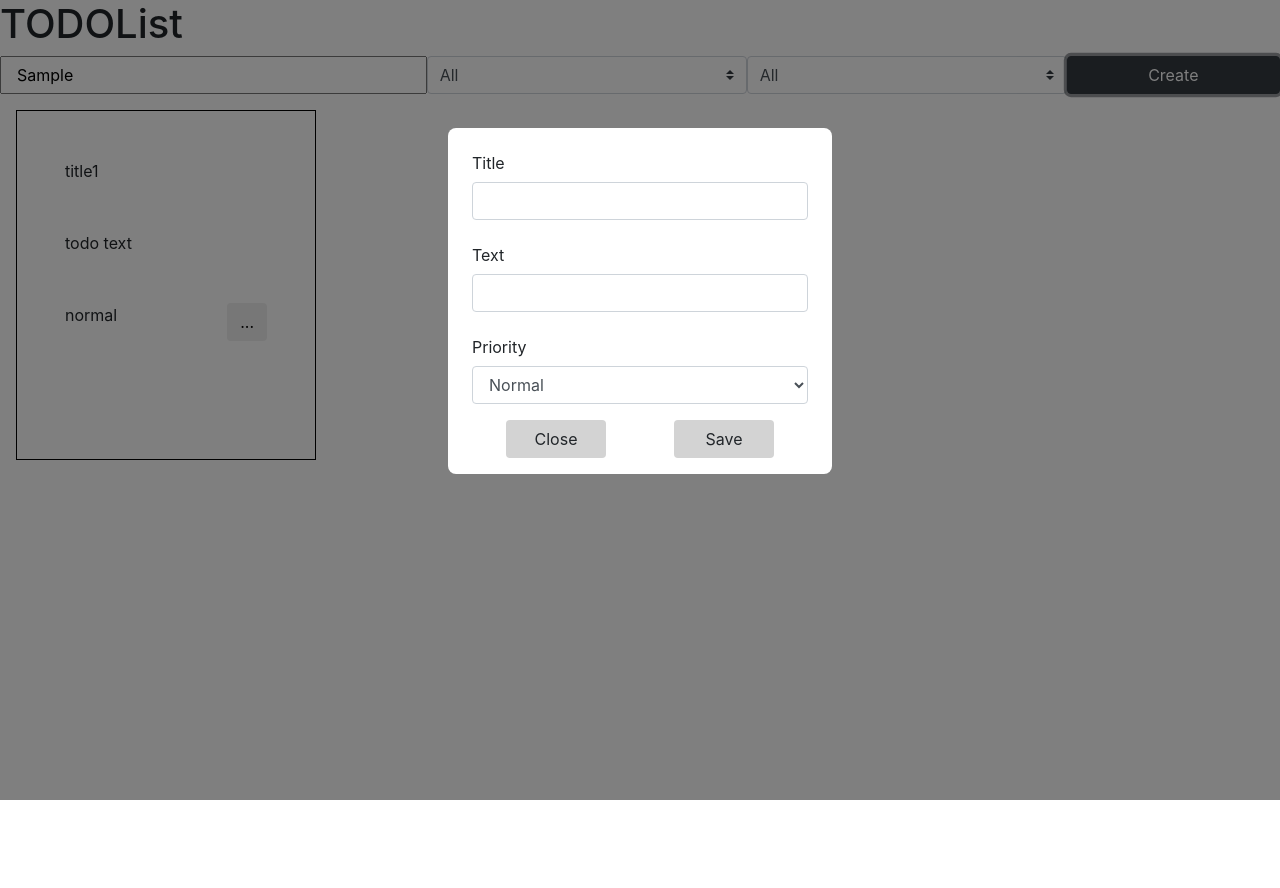
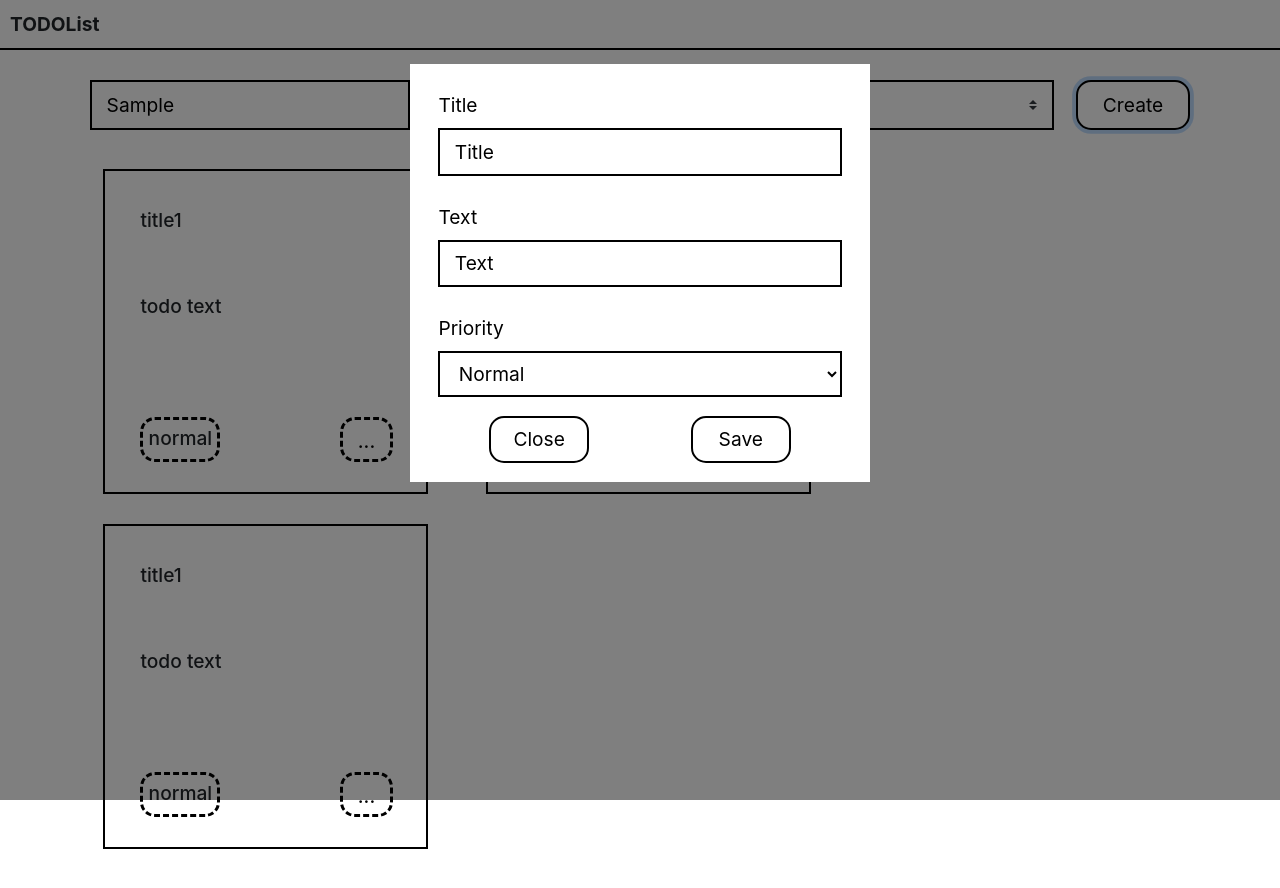
Before and after one commit to kdord/toDoList, a website: page index.html in a window 1280 px wide. Both pictures are taken after typing "Sample" into the empty fields and a click on the button "Create". Before the commit the page ends 800 px from the top, so only its background shows below. Drawn offline with nearby package versions, Linux system fonts and the light colour scheme.

Commit message:
add styling

```diff
--- a/index.html
+++ b/index.html
@@ -1,34 +1,33 @@
 <!DOCTYPE html>
 <html lang="en">
+
 <head>
     <meta charset="UTF-8">
+    <meta name="viewport" content="width=device-width, initial-scale=1, shrink-to-fit=no">
     <title>TODOList</title>
 
     <link rel="stylesheet" href="https://maxcdn.bootstrapcdn.com/bootstrap/4.0.0/css/bootstrap.min.css" integrity="sha384-Gn5384xqQ1aoWXA+058RXPxPg6fy4IWvTNh0E263XmFcJlSAwiGgFAW/dAiS6JXm" crossorigin="anonymous">
+    <link href="https://fonts.googleapis.com/css?family=Roboto:400,500&display=swap" rel="stylesheet">
+    <link rel="stylesheet" type="text/css" href="css/style.css">
+</head>
 
-	<link rel="stylesheet" type="text/css" href="css/style.css">
-
-</head>
 <body>
-
-	<h1>TODOList</h1>
-	<div class="toolbar input-group" id="toolbar">
-
+    <div id="header">
+        <h6 id="headerTitle">TODOList</h6>
+    </div>
+    <div class="toolbar input-group m-2" id="toolbar">
     </div>
     <div>
-
         <div id="create_window" class="create_window">
             <div class="create_window_content">
-
-
                 <form action="POST">
                     <div class="form-group">
                         <label for="item_title" class="col-form-label">Title</label>
-						<input type="text" id="item_title" class="form-control">
+                        <input type="text" id="item_title" class="form-control" placeholder="Title">
                     </div>
                     <div class="form-group">
                         <label for="item_text" class="col-form-label">Text</label>
-						<input type="text" id="item_text" class="form-control">
+                        <input type="text" id="item_text" class="form-control" placeholder="Text">
                     </div>
                     <div class="form-group">
                         <label for="item-priority" class="col-form-label">Priority</label>
@@ -40,23 +39,18 @@
                     </div>
                     <div class="create_window_btns d-flex justify-content-around">
                         <span class="close_btn btn" id="closeBtn">Close</span>
-						<span type="button" class="save_btn btn" id="createBtn" onclick="createItem()" value="Submit">Save</span>
+                        <span class="save_btn btn" id="saveBtn" onclick="createItem()" value="Submit">Save</span>
                     </div>
                 </form>
-
             </div>
         </div>
-
         <div class="items container-fluid" id="itemsDiv">
-
         </div>
-
-
     </div>
-
     <script type="text/javascript" src="index.js"></script>
     <script src="https://code.jquery.com/jquery-3.3.1.slim.min.js" integrity="sha384-q8i/X+965DzO0rT7abK41JStQIAqVgRVzpbzo5smXKp4YfRvH+8abtTE1Pi6jizo" crossorigin="anonymous"></script>
     <script src="https://cdnjs.cloudflare.com/ajax/libs/popper.js/1.14.7/umd/popper.min.js" integrity="sha384-UO2eT0CpHqdSJQ6hJty5KVphtPhzWj9WO1clHTMGa3JDZwrnQq4sF86dIHNDz0W1" crossorigin="anonymous"></script>
     <script src="https://stackpath.bootstrapcdn.com/bootstrap/4.3.1/js/bootstrap.min.js" integrity="sha384-JjSmVgyd0p3pXB1rRibZUAYoIIy6OrQ6VrjIEaFf/nJGzIxFDsf4x0xIM+B07jRM" crossorigin="anonymous"></script>
 </body>
+
 </html>
--- a/index.js
+++ b/index.js
@@ -32,7 +32,8 @@ let closeBtn = document.getElementById("closeBtn");
 
 toolBarDiv.append(createBtn);
 
-createBtn.className = "btn btn-dark col-2";
+createBtn.className = "btn ";
+createBtn.setAttribute("id", "createBtn")
 createBtn.innerHTML = "Create";
 
 
@@ -53,7 +54,7 @@ window.onclick = function(event) {
 
 
 let priorityFilter = document.createElement("select");
-priorityFilter.className = "priorityFilter custom-select col-3";
+priorityFilter.className = "priorityFilter custom-select";
 priorityFilter.setAttribute("id", "priorityFilter")
 
 toolBarDiv.prepend(priorityFilter)
@@ -107,7 +108,7 @@ let priorityFilteredDisplay = (filterValue) => {
 
 
 let stateFilter = document.createElement("select");
-stateFilter.className = "stateFilter custom-select col-3";
+stateFilter.className = "stateFilter custom-select ";
 stateFilter.setAttribute("id", "stateFilter");
 
 toolBarDiv.prepend(stateFilter);
@@ -158,7 +159,7 @@ let stateFilteredDisplay = (filterValue) => {
 
 
 let searchFilter = document.createElement("input");
-searchFilter.className = "searchFilter col-4";
+searchFilter.className = "searchFilter ";
 searchFilter.setAttribute("id", "searchFilter");
 searchFilter.setAttribute("type", "text");
 searchFilter.setAttribute("placeholder", "Search by title")
@@ -220,7 +221,7 @@ let clearForm = () => {
 }
 
 let itemsDiv = document.getElementById("itemsDiv");
-itemsDiv.className = "d-flex"
+itemsDiv.className = "d-flex row "
 
 
 let createItemCardContent = (itemCard, element) => {
@@ -234,14 +235,20 @@ let createItemCardContent = (itemCard, element) => {
     itemTextDiv.className = "my-5"
     itemTextDiv.innerHTML = element.text;
 
+
+
+
     let itemFooterDiv = document.createElement("div");
+
     itemCard.append(itemFooterDiv);
     itemFooterDiv.className = "d-flex justify-content-between"
+    itemFooterDiv.setAttribute("id", "itemFooterDiv")
 
 
     let itemPrioritySpan = document.createElement("span");
     itemFooterDiv.append(itemPrioritySpan);
     itemPrioritySpan.innerHTML = element.priority;
+    itemPrioritySpan.setAttribute("id", "prioritySpan");
 
 
     //create dropdown menu
@@ -256,7 +263,7 @@ let createItemCardContent = (itemCard, element) => {
     dropdownToggle.setAttribute("aria-haspopup", "true");
     dropdownToggle.setAttribute("aria-expanded", "false");
     dropdownToggle.setAttribute("data-toggle", "dropdown");
-    dropdownToggle.innerHTML = "..."
+    dropdownToggle.innerHTML = "<span>...</span>"
 
     let dropdownMenu = document.createElement("div");
     dropdownSpan.append(dropdownMenu);
@@ -362,7 +369,7 @@ let itemDisplay = (element) => {
 
 let displayOpenItem = (element) => {
     let itemCard = document.createElement("div");
-    itemCard.className = "itemCard"
+    itemCard.className = "itemCard mx-4  "
     itemsDiv.prepend(itemCard);
 
     createItemCardContent(itemCard, element);
@@ -371,7 +378,7 @@ let displayOpenItem = (element) => {
 
 let displayDoneItem = (element) => {
     let itemCard = document.createElement("div");
-    itemCard.className = "itemCard done"
+    itemCard.className = "itemCard  mx-4 done"
     itemsDiv.append(itemCard);
 
     createItemCardContent(itemCard, element);
@@ -391,8 +398,11 @@ let updateDisplay = () => {
 let init = () => {
     let firstItem = new Item("title1", "todo text", "normal")
     itemsArray.push(firstItem)
-    arrayDisplay();
+    updateDisplay();
 }
 
 init();
+init();
+init();
+
 console.log(itemsArray)
--- a/scss/style.scss
+++ b/scss/style.scss
@@ -1,3 +1,88 @@
+$fontLight :'Roboto', sans-serif;
+
+@mixin toolbarItem {
+    margin-right: 2%;
+    padding: 0 15px;
+    color: black;
+    border: 2px solid black;
+    border-radius: 0;
+    background-color: white;
+    height: 50px;
+}
+@mixin createWindowBtns {
+	width: 100px;
+    line-height: 1.5rem;
+    text-align: center;
+
+    border-radius: 15px;
+    border: 2px solid #000;
+    background-color: #fff;
+}
+
+
+html {
+    font-family: $fontLight;
+    font-size: 1.2em;
+
+
+}
+
+#header {
+    height: 50px;
+    padding: 13px 10px 10px 10px;
+    border-bottom: 2px solid black;
+    margin-bottom: 30px;
+
+}
+
+#headerTitle {
+    margin: 0;
+    font-weight: bold;
+}
+
+div#toolbar {
+ 	margin: 0 7vw;
+    display: inline;
+}
+
+input#searchFilter {
+    @include toolbarItem;
+
+    width: 25vw;
+
+}
+
+input#searchFilter::placeholder {
+	color: black;
+
+};
+
+select#stateFilter {
+    @include toolbarItem;
+    max-width: 300px;
+
+}
+
+select#priorityFilter {
+	@include toolbarItem;
+	 max-width: 300px;
+
+}
+
+button#createBtn {
+	@include toolbarItem;
+	width: 125px;
+	border-radius: 15px;
+	margin-right: 0;
+}
+
+div#itemsDiv {
+	padding: 3vh 7vw;
+	border: none;
+	display: flex;
+
+}
+
 
 //modal popup
 .create_window {
@@ -11,35 +96,52 @@
     // overflow: auto;
     background-color: rgba(0, 0, 0, 0.5);
 
+
 }
+
 .create_window_content {
-
-	margin: 10% auto;
+	color: #000;
+    margin: 5% auto;
     background-color: white;
     padding: 1rem 1.5rem;
-	width:24rem;
-
-	border-radius: 0.5rem;
-}
-.create_window .create_window_btns span {
-	width: 100px;
-	line-height: 1.5rem;
-	text-align: center;
-
-	border-radius: 0.25rem;
-	background-color: lightgray;
-}
-.create_window_btns span:hover{
-	background-color: darkgray;
+    width: 24rem;
+    border-radius: 0;
 }
 
 
+.create_window_content input {
+	border: 2px solid black;
+	border-radius: 0;
+
+}
+
+.create_window_content input::placeholder {
+	color: #000;
+}
+
+.create_window_content select {
+	border: 2px solid black;
+	border-radius: 0;
+	text-decoration: none;
+	color: #000;
+}
+
+#closeBtn {
+	@include createWindowBtns;
+}
+
+span#saveBtn {
+	@include createWindowBtns;
+}
+
 .itemCard {
-	width: 300px;
-	height: 350px;
-	border: 1px solid black;
-	margin: 1rem;
-	padding: 3rem;
+    width: 325px;
+    height: 325px;
+    border: 2px solid black;
+    padding: 35px;
+	margin: 15px auto;
+	font-weight: 500;
+	position: relative;
 
 
 }
@@ -47,3 +149,38 @@
 div.itemCard.done {
     background-color: silver;
 }
+
+#itemFooterDiv {
+	position: absolute;
+	bottom: 30px;
+
+
+}
+
+
+
+#prioritySpan {
+	width: 80px;
+	height: 45px;
+	border : 3px dashed black;
+	border-radius: 15px;
+	text-align: center;
+	line-height: 1.9;
+
+}
+
+
+#dropdownMenuLink {
+	background-color: white;
+
+	height: 45px;
+	border : 3px dashed black;
+	border-radius: 15px;
+	text-align: center;
+	margin-left: 120px;
+
+}
+#dropdownMenuLink span {
+	font-weight: 500;
+
+}
```
Also changed, not shown: css/style.css. Lines whose indentation alone changed are shown as unchanged.
